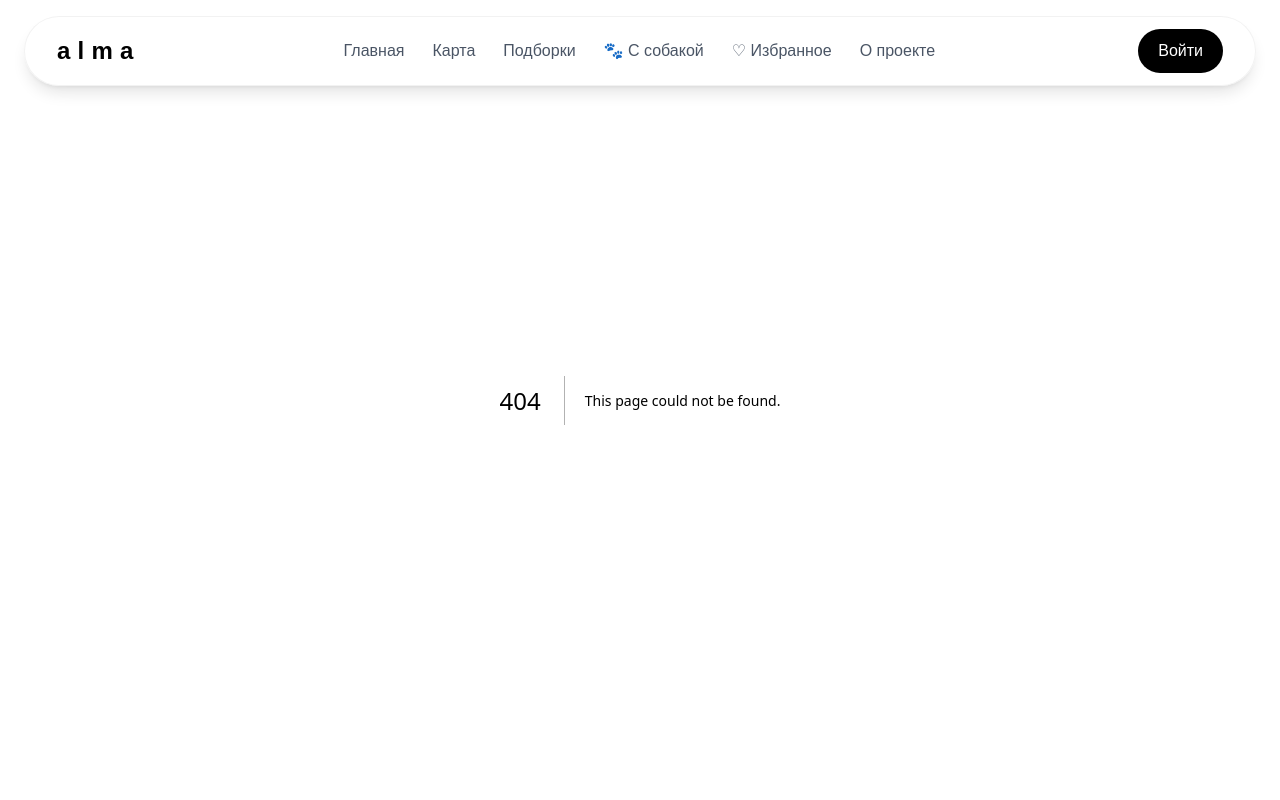
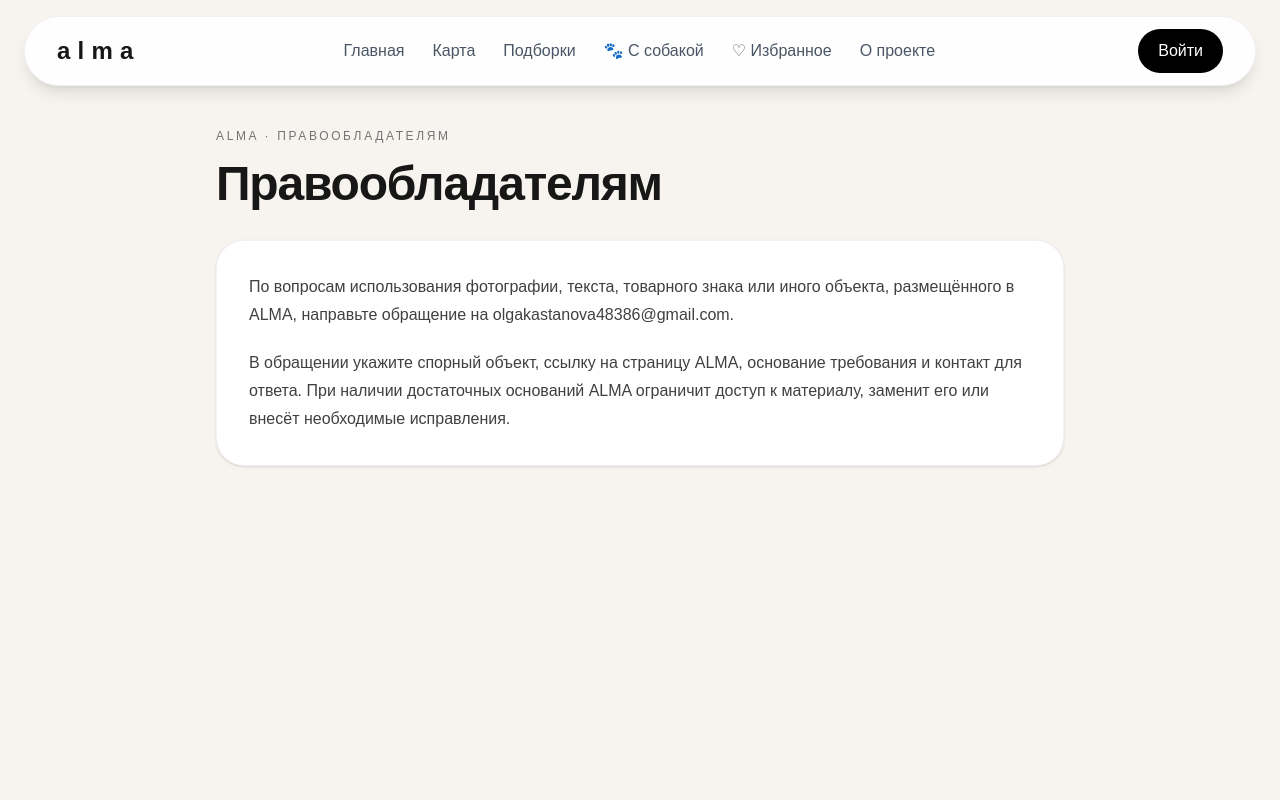
Before and after one commit to olgakastanova48386-dotcom/alma, a Next.js app: page /legal/rightsholders in a window 1280 px wide. Before the commit this address had no page. Shown: the top 800 px of the page. Built offline with nearby package versions, Linux system fonts and the light colour scheme.

Commit message:
Add rightsholder contact page

```diff
--- /dev/null
+++ b/app/legal/rightsholders/page.tsx
@@ -0,0 +1,14 @@
+export default function RightsholdersPage() {
+  return (
+    <main className="min-h-screen bg-[#f7f4ef] pt-28 sm:pt-32 pb-16">
+      <div className="max-w-4xl mx-auto px-4 sm:px-6">
+        <p className="text-xs uppercase tracking-[0.22em] text-neutral-500">ALMA · Правообладателям</p>
+        <h1 className="mt-4 text-4xl sm:text-5xl font-bold tracking-tight">Правообладателям</h1>
+        <div className="mt-8 rounded-[28px] bg-white border border-black/5 p-6 sm:p-8 shadow-sm text-neutral-700 leading-7 space-y-5">
+          <p>По вопросам использования фотографии, текста, товарного знака или иного объекта, размещённого в ALMA, направьте обращение на olgakastanova48386@gmail.com.</p>
+          <p>В обращении укажите спорный объект, ссылку на страницу ALMA, основание требования и контакт для ответа. При наличии достаточных оснований ALMA ограничит доступ к материалу, заменит его или внесёт необходимые исправления.</p>
+        </div>
+      </div>
+    </main>
+  );
+}
```
